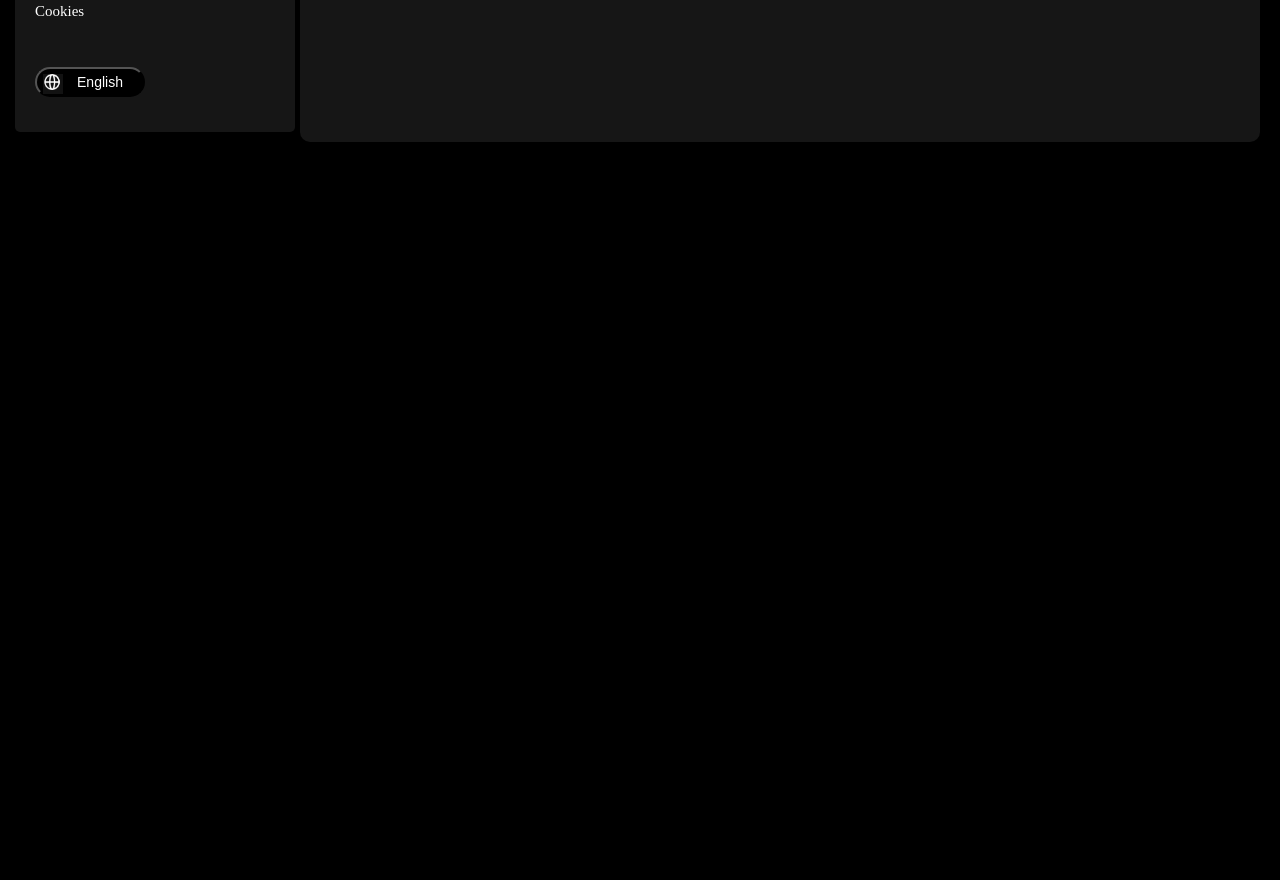
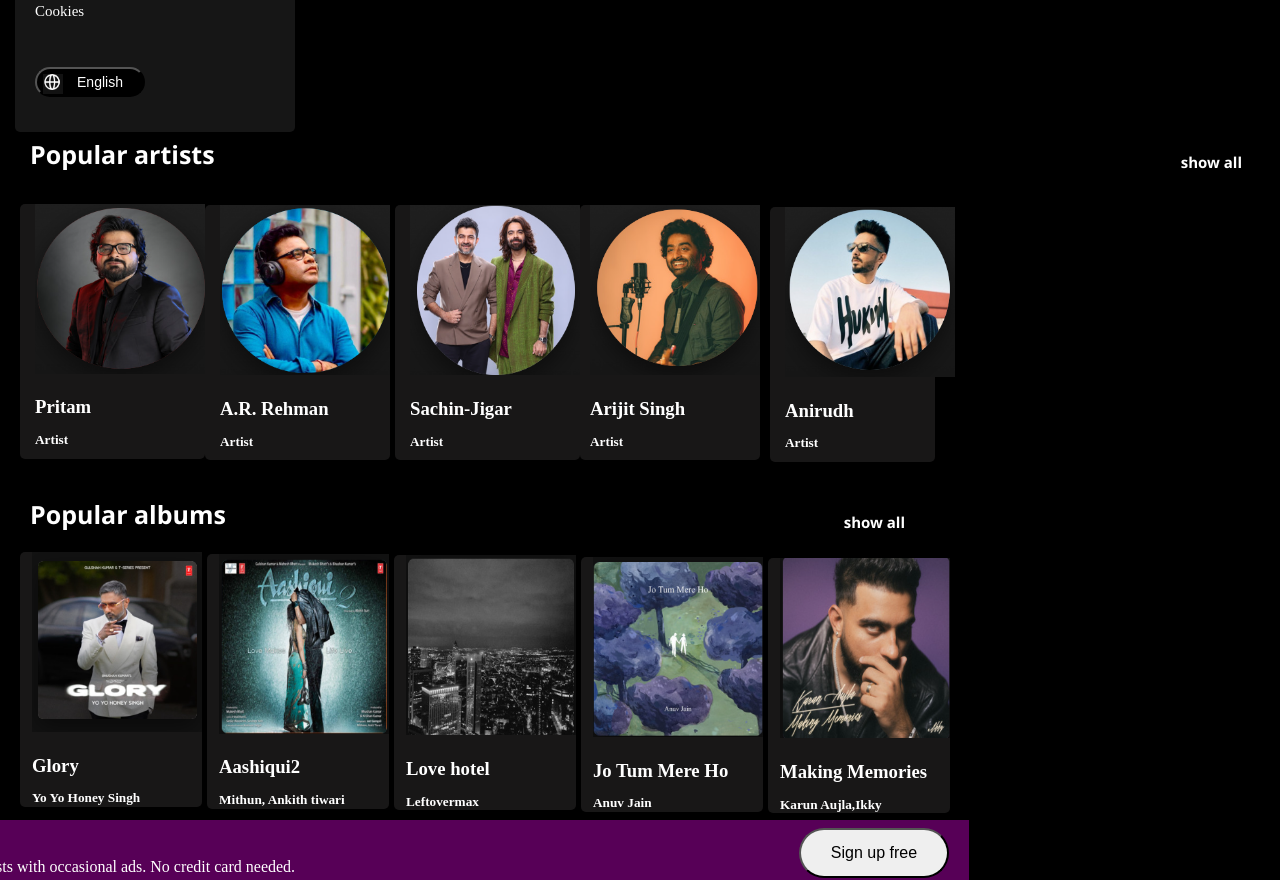
Before and after one commit to srikanth-teks/spotify_clone, a plain HTML site: page index.html in a window 1280 px wide. Shown: the part 450-1330 px from the top of the page. Before the commit the page ends 800 px from the top, so only its background shows below. Drawn offline with Linux system fonts and the light colour scheme.

Commit message:
second commit

```diff
--- a/index.html
+++ b/index.html
@@ -71,9 +71,43 @@
     <img src="ani.PNG" width="170px" height="170px">
     <h3> Anirudh </h3>
     <h5>Artist</h5
+    </div>
 
+    <br>
+
+        <h1 id="popu">Popular albums <p id="2nd">&nbsp;&nbsp;&nbsp;&nbsp;&nbsp;&nbsp;&nbsp;&nbsp; show all</p></h1>
 </div>
+<div id="glory">
+   <img src="glo.PNG" width="170px" height="180px">
+   <h3> Glory </h3>
+    <h5>Yo Yo Honey Singh</h5>
+    <div id="aash">
+        <img src="aash.PNG" width="170px" height="180px">
+        <h3> Aashiqui2 </h3>
+         <h5>Mithun, Ankith tiwari</h5>
+         <div id="love">
+            <img src="lo.PNG" width="170px" height="180px">
+        <h3> Love hotel</h3>
+         <h5>Leftovermax</h5>
+         <div id="jo">
+            <img src="jo.PNG" width="170px" height="180px">
+            <h3>Jo Tum Mere Ho</h3>
+             <h5>Anuv Jain</h5>
+             <div id="mak">
+                <img src="mak.PNG" width="170px" height="180px">
+            <h3>Making Memories</h3>
+             <h5>Karun Aujla,Ikky</h5>
+             </div>
+         </div>
+         </div>
+         <div id="fot">
+            Preview of Spotify <br> Sign up for unlimited songs and podcasts with occasional ads. No credit card needed.
+       <button id="las">Sign up free</button>
+
+         </div>
+    </div>
 </div>
+
 </div>
 </body>
 </html>
--- a/styles.css
+++ b/styles.css
@@ -145,10 +145,10 @@ top: 400px;
 
     float: left;
  }
- #four{
+ #four :hover::shadow{
 
     width: 960px;
-    height: 520px;
+    height: 680px;
     background-color: rgb(22, 22, 22);
     margin-left: 285px;
     margin-top: -520px;
@@ -226,3 +226,84 @@ h5{
     color: white;
     padding-bottom:15px ;
 }
+
+#popu{
+    color: white;
+    font-size: 25px;
+    display:flex;
+    justify-content: space-between;
+    margin-top: 5px;
+    margin-left: -885px;
+}
+
+#glory{
+    width: 170px;
+    height: 240px;
+    background-color:rgb(24, 23, 23);
+    margin-left: -570px;
+    margin-top: 90px;
+    border-radius: 5px;
+    padding-left: 12px;
+    color: white;
+    padding-bottom:15px ;
+}
+#aash{
+    width: 170px;
+    height: 240px;
+    background-color:rgb(24, 23, 23);
+    margin-left: 175px;
+    margin-top:-275px;
+    border-radius: 5px;
+    padding-left: 12px;
+    color: white;
+    padding-bottom:15px ;
+}
+#love{
+    width: 170px;
+    height: 240px;
+    background-color:rgb(24, 23, 23);
+    margin-left: 175px;
+    margin-top:-275px;
+    border-radius: 5px;
+    padding-left: 12px;
+    color: white;
+    padding-bottom:15px ;
+}
+#jo{
+    width: 170px;
+    height: 240px;
+    background-color:rgb(24, 23, 23);
+    margin-left: 175px;
+    margin-top:-275px;
+    border-radius: 5px;
+    padding-left: 12px;
+    color: white;
+    padding-bottom:15px ;
+}
+#mak{
+    width: 170px;
+    height: 240px;
+    background-color:rgb(24, 23, 23);
+    margin-left: 175px;
+    margin-top:-275px;
+    border-radius: 5px;
+    padding-left: 12px;
+    color: white;
+    padding-bottom:15px ;
+}
+#fot{
+    width: 1200px;
+    height: 20px;
+    background-color: rgba(255, 0, 255, 0.34);
+    margin-top: 10px;
+    margin-left: -490px;
+    padding: 20px;
+}
+
+#las{
+    width: 150px;
+    height: 50px;
+    font:22px;
+    float: right;
+    margin-top: -30px;
+}
```
Also changed, not shown: aash.PNG (added), glo.PNG (added), jo.PNG (added), lo.PNG (added), mak.PNG (added).
